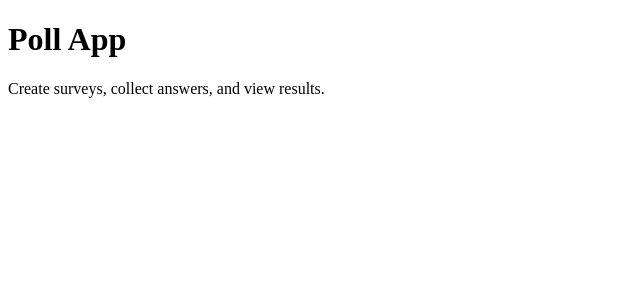
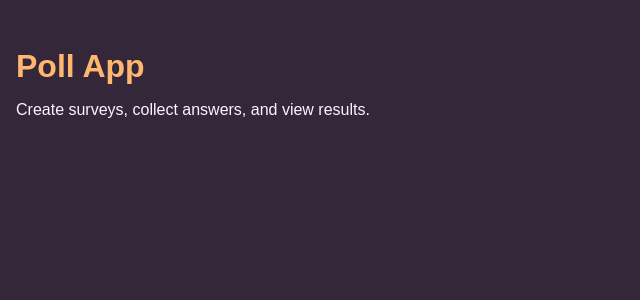
Before and after one commit to OlegOlanovski/poll-app, an Angular app: page / in a window 1280 px wide. Shown: the top 300 px of the page, without its empty margins (0-640 px from the left). Built offline with nearby package versions, Linux system fonts and the light colour scheme.

Commit message:
style: add global design tokens

```diff
--- a/src/styles.scss
+++ b/src/styles.scss
@@ -1 +1,61 @@
-/* You can add global styles to this file, and also import other style files */
+:root {
+  --color-background: #35273a;
+  --color-primary: #ffb770;
+  --color-primary-light: #ffcfa1;
+  --color-surface: #faf5fe;
+  --color-text: #35273a;
+
+  --content-width: 1440px;
+  --border-radius: 8px;
+}
+
+*,
+*::before,
+*::after {
+  box-sizing: border-box;
+}
+
+html {
+  scroll-behavior: smooth;
+}
+
+body {
+  margin: 0;
+  min-width: 320px;
+  min-height: 100vh;
+  font-family: Arial, Helvetica, sans-serif;
+  color: var(--color-surface);
+  background-color: var(--color-background);
+}
+
+button,
+input,
+textarea,
+select {
+  font: inherit;
+}
+
+button {
+  cursor: pointer;
+}
+
+img {
+  display: block;
+  max-width: 100%;
+}
+
+a {
+  color: inherit;
+  text-decoration: none;
+}
+
+main {
+  width: min(100% - 32px, var(--content-width));
+  margin-inline: auto;
+  padding-block: 48px;
+}
+
+h1 {
+  margin: 0;
+  color: var(--color-primary);
+}
```
